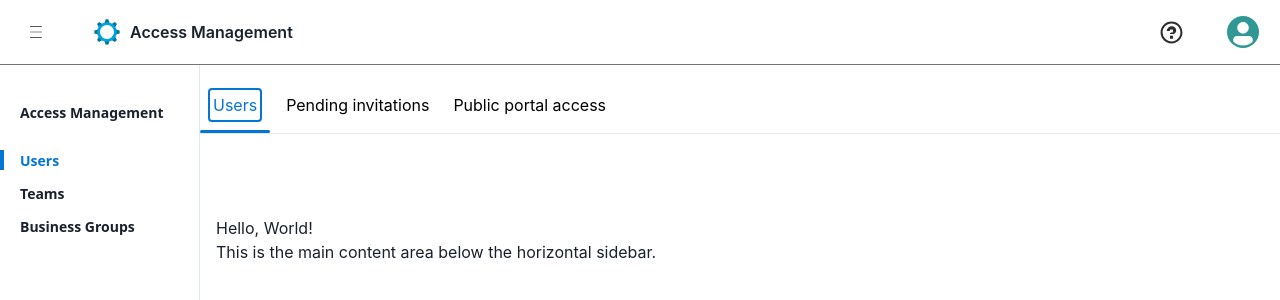
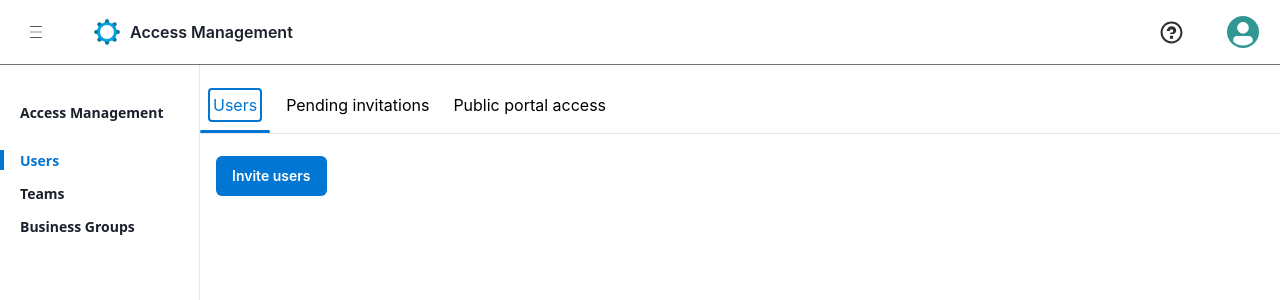
Before and after one commit to MuleCraft/anypoint-platform, a React (Vite) app: page /accounts/users in a window 1280 px wide. Shown: the top 300 px of the page. Built offline with nearby package versions, Linux system fonts and the light colour scheme; what @supabase/auth-helpers-react would draw is missing.

Commit message:
adding models

```diff
--- a/src/App.jsx
+++ b/src/App.jsx
@@ -8,7 +8,6 @@ import ForgotPasswordPage from "./pages/ForgotPasswordPage";
 import ResetPassword from "./pages/ResetPasswordPage";
 import PrivateRoutes from "./Utils/PrivateRoutes";
 import { AuthProvider } from "./Utils/AuthProvider";
-import AMMaim from "./pages/Access-Management/AM-main";
 import AMTeams from "./pages/Access-Management/AM-teams";
 import AMBusinessGroup from "./pages/Access-Management/AM-businessGroup";
 import AMUserList from "./pages/Access-Management/AM-userList";
@@ -26,15 +25,13 @@ export default function App() {
           <Route path="login" element={<LoginPage />} />
           <Route path="signup" element={<SignUpPage />} />
           <Route path="use-custom-domain" element={<UseCustomDomainPage />} />
-
-
           <Route
             element={<PrivateRoutes />}
           >
 
           </Route>
           <Route path="/home/organisations" element={<Home name={AnypointPlatform} />} />
-          <Route path="/accounts/users" element={<AMMaim name={AccessManagement} />} />
+          <Route path="/accounts/users" element={<AMUserList name={AccessManagement} />} />
           <Route path="/accounts/teams" element={<AMTeams name={AccessManagement} />} />
           <Route path="accounts/businessGroups" element={<AMBusinessGroup name={AccessManagement} />} />
           <Route path="/accounts/users/list" element={<AMUserList name={AccessManagement} />} />
--- a/src/assets/Common.css
+++ b/src/assets/Common.css
@@ -109,3 +109,13 @@
 .access-management__sidecomp:hover .access_box{
 background-color: #0376d3;
 }
+
+.overlay {
+    position: fixed;
+    top: 0;
+    left: 0;
+    width: 100%;
+    height: 100%;
+    background-color: rgba(0, 0, 0, 0.5);
+    z-index: 1000;
+}
--- a/src/assets/theme.jsx
+++ b/src/assets/theme.jsx
@@ -104,7 +104,8 @@ const theme = extendTheme({
     hovercolorHome: "#e5e5e5",
     profileTextIcon: "#06a59a",
     navText: "#2e2e2e",
-    boxColor: "#0376d3"
+    boxColor: "#0376d3",
+    modelColer: "#f3f3f3"
   },
   fontSizes: {
     lg: "20px",
--- /dev/null
+++ b/src/components/AM-Component/userInvite.jsx
@@ -0,0 +1,30 @@
+import { Button, Modal, ModalOverlay, ModalContent, ModalHeader, ModalFooter, ModalBody, ModalCloseButton, useDisclosure, Box } from "@chakra-ui/react";
+
+
+function VerticallyCenter() {
+    const { isOpen, onOpen, onClose } = useDisclosure();
+
+    return (
+        <>
+            <Button variant="formButtons" onClick={onOpen}>Invite users</Button>
+            <Modal onClose={onClose} isOpen={isOpen} isCentered>
+                <ModalOverlay />
+                <ModalContent>
+                    <Box bg="modelColor">
+                        <ModalHeader>Modal Title</ModalHeader>
+                    </Box>
+
+                    <ModalCloseButton />
+                    <ModalBody>
+                        Lorem ipsum, dolor sit amet consectetur adipisicing elit. Quam, alias.
+                    </ModalBody>
+                    <ModalFooter>
+                        <Button onClick={onClose}>Close</Button>
+                    </ModalFooter>
+                </ModalContent>
+            </Modal>
+        </>
+    );
+}
+
+export default VerticallyCenter;
--- a/src/components/HorizontalSidebar.jsx
+++ b/src/components/HorizontalSidebar.jsx
@@ -1,4 +1,4 @@
-import { Flex, VStack, Box, useColorModeValue, Link, Text, HStack, Button } from '@chakra-ui/react';
+import { Flex, VStack, Box, useColorModeValue, Link, HStack } from '@chakra-ui/react';
 import "../assets/Common.css";
 
 const HorizontalSidebar = ({ sections, activeItem, onItemSelect }) => {
@@ -31,18 +31,14 @@ const HorizontalSidebar = ({ sections, activeItem, onItemSelect }) => {
                                     onClick={() => onItemSelect(item.name)}
                                     href={item.path}
                                     color={isActive(item.name) ? "boxColor" : "black"}
-
+                                    _hover={{ color: "boxColor", textDecoration: "underline" }}
                                 >
                                     {isActive(item.name) ?
                                         <Box p={"3px"} borderColor={'boxColor'} bg={"#fff"} borderWidth={"2px"} borderRadius={4} color={isActive(item.name) ? useColorModeValue('boxColor') : undefined}>
                                             {item.label}
                                         </Box>
                                         :
-                                        <>
-                                            {item.label}
-                                        </>
-
-
+                                        <>{item.label}</>
                                     }
                                 </Link>
                                 <Box
--- a/src/pages/Access-Management/AM-main.jsx
+++ /dev/null
@@ -1,49 +0,0 @@
-import { useState } from "react";
-import Nav from "../../components/NavbarHome";
-import Sidebar from "../../components/sidebar";
-import sections from "../utils/AM-sidebar";
-import { Box, Flex } from "@chakra-ui/react";
-import HorizontalSidebar from "../../components/HorizontalSidebar";
-import userTab from "../utils/AM-userTab";
-
-
-export default function AMMaim({ name }) {
-    const [activeItem, setActiveItem] = useState('users');
-
-
-    const handleItemSelect = (itemName) => {
-        setActiveItem(itemName);
-    };
-    return (
-        <>
-            <div className="home">
-                <Nav name={name} />
-                <div className="Wrapper">
-                    <Flex>
-                        <Box>
-                            <Sidebar
-                                sections={sections}
-                                activeItem={activeItem}
-                                onItemSelect={handleItemSelect}
-                            />
-                        </Box>
-                        <Flex direction="column" w="full" m="200">
-                            <HorizontalSidebar
-                                sections={userTab}
-                                activeItem={activeItem}
-                                onItemSelect={handleItemSelect}
-                            />
-
-                            <Box p="4" flex="1">
-
-                                <h1>Hello, World!</h1>
-                                <p>This is the main content area below the horizontal sidebar.</p>
-
-                            </Box>
-                        </Flex>
-                    </Flex>
-                </div>
-            </div>
-        </>
-    );
-}
--- a/src/pages/Access-Management/AM-userList.jsx
+++ b/src/pages/Access-Management/AM-userList.jsx
@@ -5,6 +5,7 @@ import sections from "../utils/AM-sidebar";
 import { Box, Flex } from "@chakra-ui/react";
 import HorizontalSidebar from "../../components/HorizontalSidebar";
 import userTab from "../utils/AM-userTab";
+import UserInvite from "../../components/AM-Component/userInvite";
 
 
 export default function AMUserList({ name }) {
@@ -27,18 +28,15 @@ export default function AMUserList({ name }) {
                                 onItemSelect={handleItemSelect}
                             />
                         </Box>
-                        <Flex direction="column" w="full" m="200">
+                        <Flex direction="column" ml="200" mt="200" zIndex="-0">
                             <HorizontalSidebar
                                 sections={userTab}
                                 activeItem={activeItem}
                                 onItemSelect={handleItemSelect}
                             />
 
-                            <Box p="4" flex="1">
-
-                                <h1>Hello, World!</h1>
-                                <p>This is the main content area below the horizontal sidebar.</p>
-
+                            <Box p="4" mt={"-60px"}>
+                                <UserInvite />
                             </Box>
                         </Flex>
                     </Flex>
```
